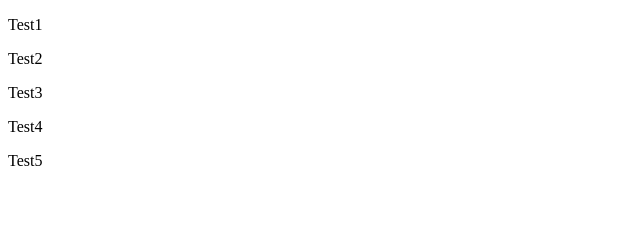
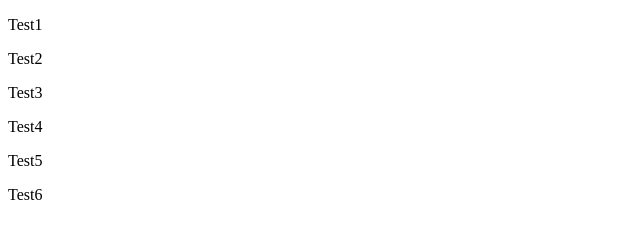
Before and after one commit to vitorpereira26r/webhook-test, a plain HTML site: page index.html in a window 1280 px wide. Shown: the full height of the page, 0-640 px from the left. Drawn offline with Linux system fonts and the light colour scheme.

Commit message:
test6 back

```diff
--- a/index.html
+++ b/index.html
@@ -12,6 +12,7 @@
         <p>Test3</p>
         <p>Test4</p>
         <p>Test5</p>
+        <p>Test6</p>
     </div>
 </body>
 </html>
```
